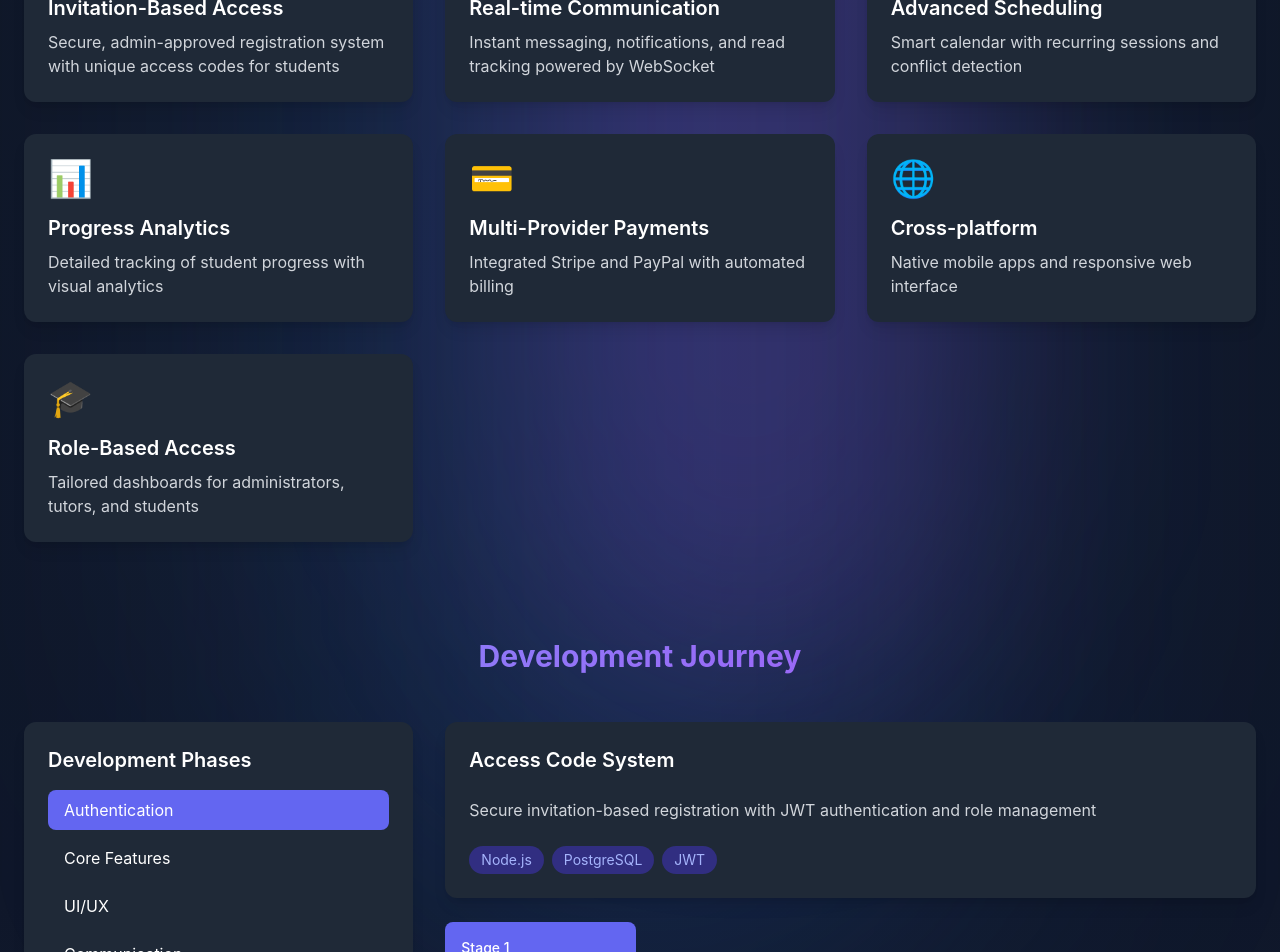
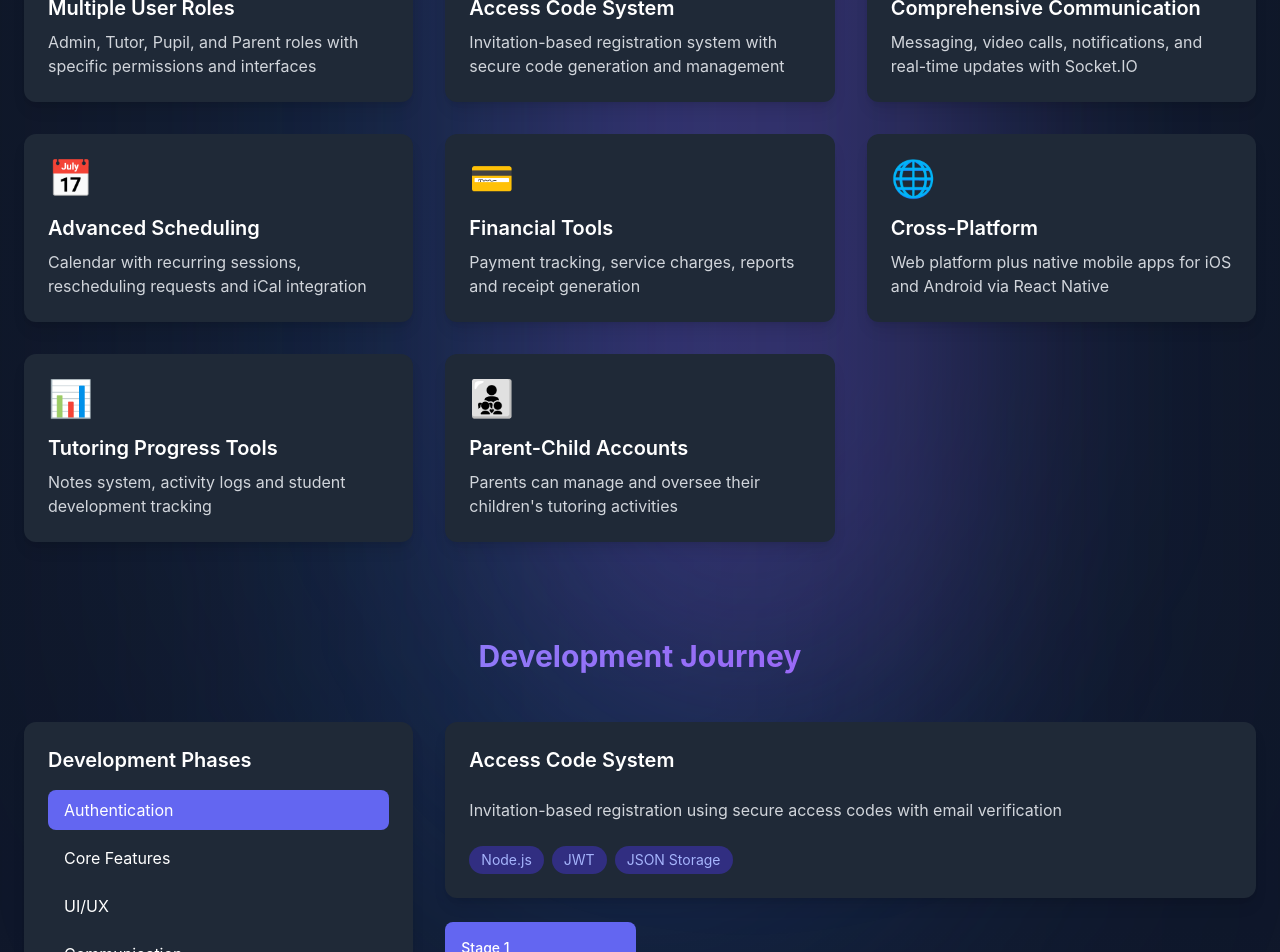
Before and after one commit to longtimeno-c/TristanBio, a Next.js app: page /advancedtutoring in a window 1280 px wide. Shown: the part 700-1652 px from the top of the page. Built offline with nearby package versions, Linux system fonts and the light colour scheme.

Commit message:
updated details on bio

```diff
--- a/pages/advancedtutoring.tsx
+++ b/pages/advancedtutoring.tsx
@@ -10,97 +10,138 @@ const timelineData = [
     {
         id: 1,
         title: 'Access Code System',
-        description: 'Secure invitation-based registration with JWT authentication and role management',
-        tech: ['Node.js', 'PostgreSQL', 'JWT'],
+        description: 'Invitation-based registration using secure access codes with email verification',
+        tech: ['Node.js', 'JWT', 'JSON Storage'],
         phase: 'Authentication'
     },
     {
         id: 2,
         title: 'User Management',
-        description: 'Role-based admin dashboard with tutor approval workflow and student management',
+        description: 'Multiple user roles: Admin, Tutor, Pupil, and Parent with specialized permissions',
         tech: ['React', 'TypeScript', 'Redux'],
         phase: 'Core Features'
     },
     {
         id: 3,
         title: 'Role-Based Dashboards',
-        description: 'Custom interfaces for each user role with tailored functionality and analytics',
+        description: 'Custom interfaces for each user role with dark/light mode support',
         tech: ['Next.js', 'TailwindCSS', 'React Query'],
         phase: 'UI/UX'
     },
     {
         id: 4,
-        title: 'Real-time Messaging',
-        description: 'WebSocket-powered chat with Firebase notifications and read receipts',
-        tech: ['WebSocket', 'Firebase', 'Redis'],
+        title: 'Communication System',
+        description: 'Direct messaging, video calls, and system notifications with Socket.IO',
+        tech: ['WebSocket', 'Socket.IO', 'Push Notifications'],
         phase: 'Communication'
     },
     {
         id: 5,
         title: 'Calendar Integration',
-        description: 'Advanced scheduling with recurring sessions and conflict detection',
-        tech: ['FullCalendar', 'date-fns', 'React DnD'],
+        description: 'Advanced scheduling with recurring sessions, conflict detection, and iCal export',
+        tech: ['FullCalendar', 'date-fns', 'iCal'],
         phase: 'Scheduling'
     },
     {
         id: 6,
         title: 'Progress Tracking',
-        description: 'Detailed student progress analytics and session logging system',
-        tech: ['Chart.js', 'PostgreSQL', 'Redux'],
-        phase: 'Analytics'
+        description: 'Notes system and activity logs to track tutoring progress and development',
+        tech: ['Chart.js', 'JSON Storage', 'Redux'],
+        phase: 'Tutoring Tools'
     },
     {
         id: 7,
-        title: 'Payment Integration',
-        description: 'Multi-provider payment processing with automated billing',
-        tech: ['Stripe', 'PayPal', 'Prisma'],
+        title: 'Financial Management',
+        description: 'Payment tracking, service charges, and detailed financial reporting',
+        tech: ['Payment APIs', 'Financial Reports', 'Receipts'],
         phase: 'Payments'
     },
     {
         id: 8,
         title: 'Mobile Development',
-        description: 'Cross-platform mobile app with native features',
-        tech: ['React Native', 'Expo', 'Firebase'],
+        description: 'Cross-platform React Native app for web, iOS, and Android',
+        tech: ['React Native', 'Expo', 'Push Notifications'],
         phase: 'Mobile'
+    },
+    {
+        id: 9,
+        title: 'Admin Tools',
+        description: 'User management, access code generation, and system monitoring',
+        tech: ['Admin Dashboard', 'Analytics', 'User Management'],
+        phase: 'Administration'
     }
 ]
 
 // Key features of the platform
 const features = [
     {
-        title: 'Invitation-Based Access',
-        description: 'Secure, admin-approved registration system with unique access codes for students',
+        title: 'Multiple User Roles',
+        description: 'Admin, Tutor, Pupil, and Parent roles with specific permissions and interfaces',
+        icon: '👥'
+    },
+    {
+        title: 'Access Code System',
+        description: 'Invitation-based registration system with secure code generation and management',
         icon: '🔒'
     },
     {
-        title: 'Real-time Communication',
-        description: 'Instant messaging, notifications, and read tracking powered by WebSocket',
+        title: 'Comprehensive Communication',
+        description: 'Messaging, video calls, notifications, and real-time updates with Socket.IO',
         icon: '💬'
     },
     {
         title: 'Advanced Scheduling',
-        description: 'Smart calendar with recurring sessions and conflict detection',
+        description: 'Calendar with recurring sessions, rescheduling requests and iCal integration',
         icon: '📅'
     },
     {
-        title: 'Progress Analytics',
-        description: 'Detailed tracking of student progress with visual analytics',
+        title: 'Financial Tools',
+        description: 'Payment tracking, service charges, reports and receipt generation',
+        icon: '💳'
+    },
+    {
+        title: 'Cross-Platform',
+        description: 'Web platform plus native mobile apps for iOS and Android via React Native',
+        icon: '🌐'
+    },
+    {
+        title: 'Tutoring Progress Tools',
+        description: 'Notes system, activity logs and student development tracking',
         icon: '📊'
     },
     {
-        title: 'Multi-Provider Payments',
-        description: 'Integrated Stripe and PayPal with automated billing',
-        icon: '💳'
+        title: 'Parent-Child Accounts',
+        description: 'Parents can manage and oversee their children\'s tutoring activities',
+        icon: '👨‍👧‍👦'
+    }
+]
+
+// User flow steps
+const userFlowSteps = [
+    {
+        step: 1,
+        title: 'Admin creates tutor access codes',
+        description: 'Platform administrators generate secure invitation codes for tutors'
     },
     {
-        title: 'Cross-platform',
-        description: 'Native mobile apps and responsive web interface',
-        icon: '🌐'
+        step: 2,
+        title: 'Tutors register with codes',
+        description: 'Tutors use the access codes to create accounts with verification'
     },
     {
-        title: 'Role-Based Access',
-        description: 'Tailored dashboards for administrators, tutors, and students',
-        icon: '🎓'
+        step: 3,
+        title: 'Tutors generate student codes',
+        description: 'Registered tutors create access codes for their pupils'
+    },
+    {
+        step: 4,
+        title: 'Students register with codes',
+        description: 'Pupils use tutor-provided codes to create their accounts'
+    },
+    {
+        step: 5,
+        title: 'Email verification',
+        description: 'If enabled, users must verify their email before accessing full features'
     }
 ]
 
```
